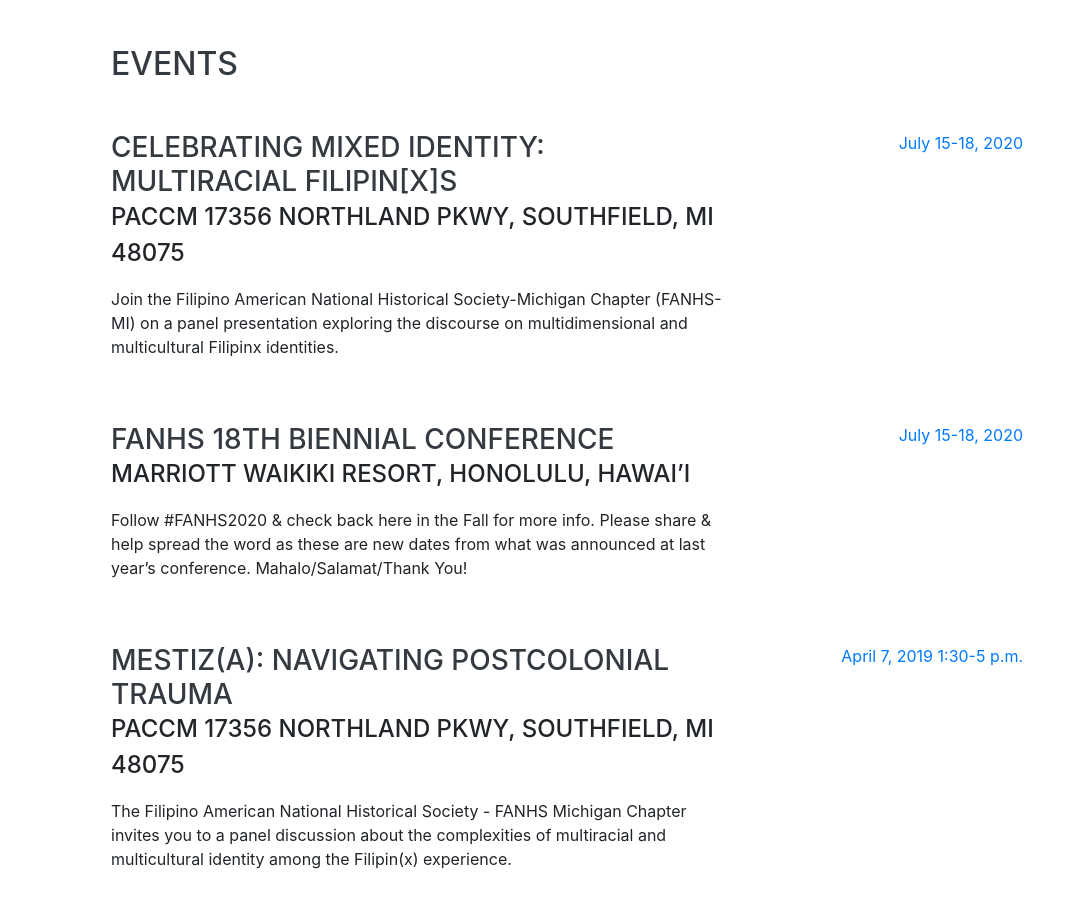
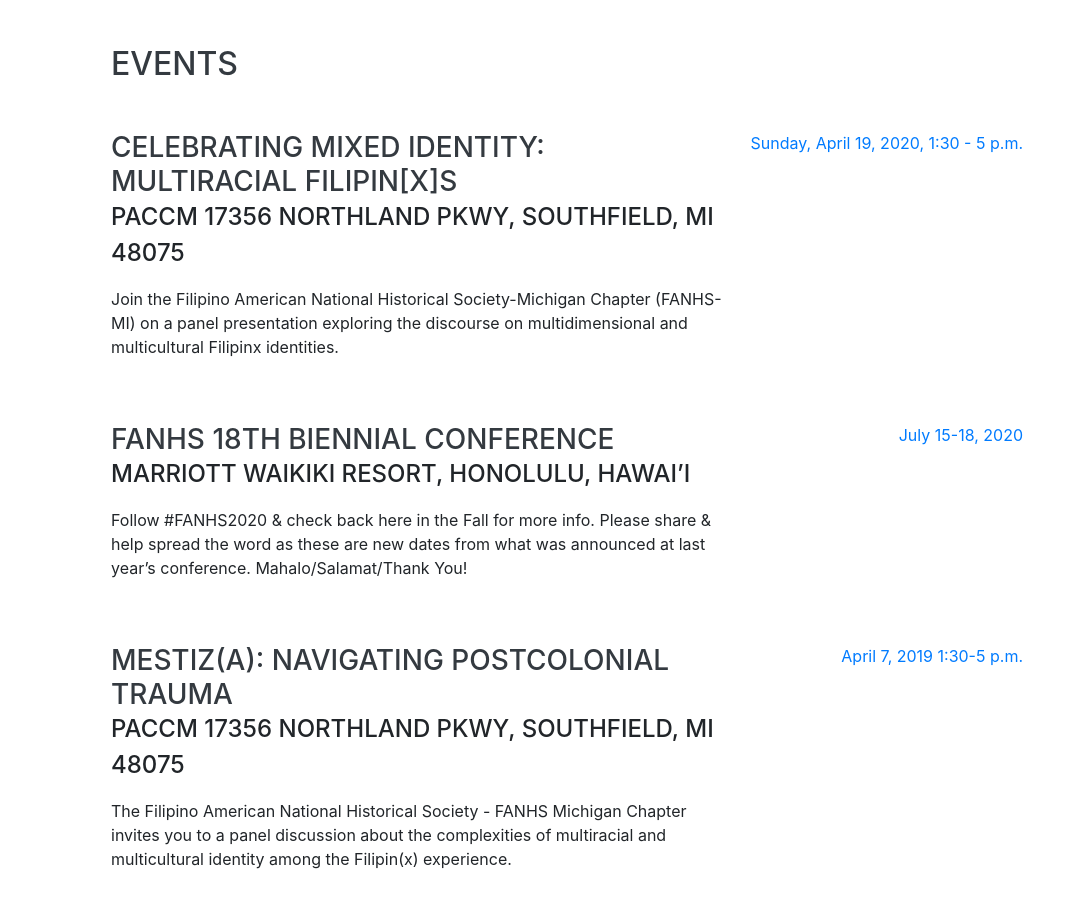
Before and after one commit to fanhs-michigan/main-page-yes, a website with bundled scripts: page index.html in a window 1280 px wide. Shown: the part 804-1711 px from the top of the page, without its empty margins (209-1280 px from the left). Built offline with nearby package versions, Linux system fonts and the light colour scheme; a web font is replaced by a local one.

Commit message:
Update index.html

```diff
--- a/index.html
+++ b/index.html
@@ -92,7 +92,7 @@
             <p>Join the Filipino American National Historical Society-Michigan Chapter (FANHS-MI) on a panel presentation exploring the discourse on multidimensional and multicultural Filipinx identities.</p>
           </div>
           <div class="resume-date text-md-right">
-            <span class="text-primary">July 15-18, 2020</span>
+            <span class="text-primary">Sunday, April 19, 2020, 1:30 - 5 p.m.</span>
           </div>
         </div>
 
```
